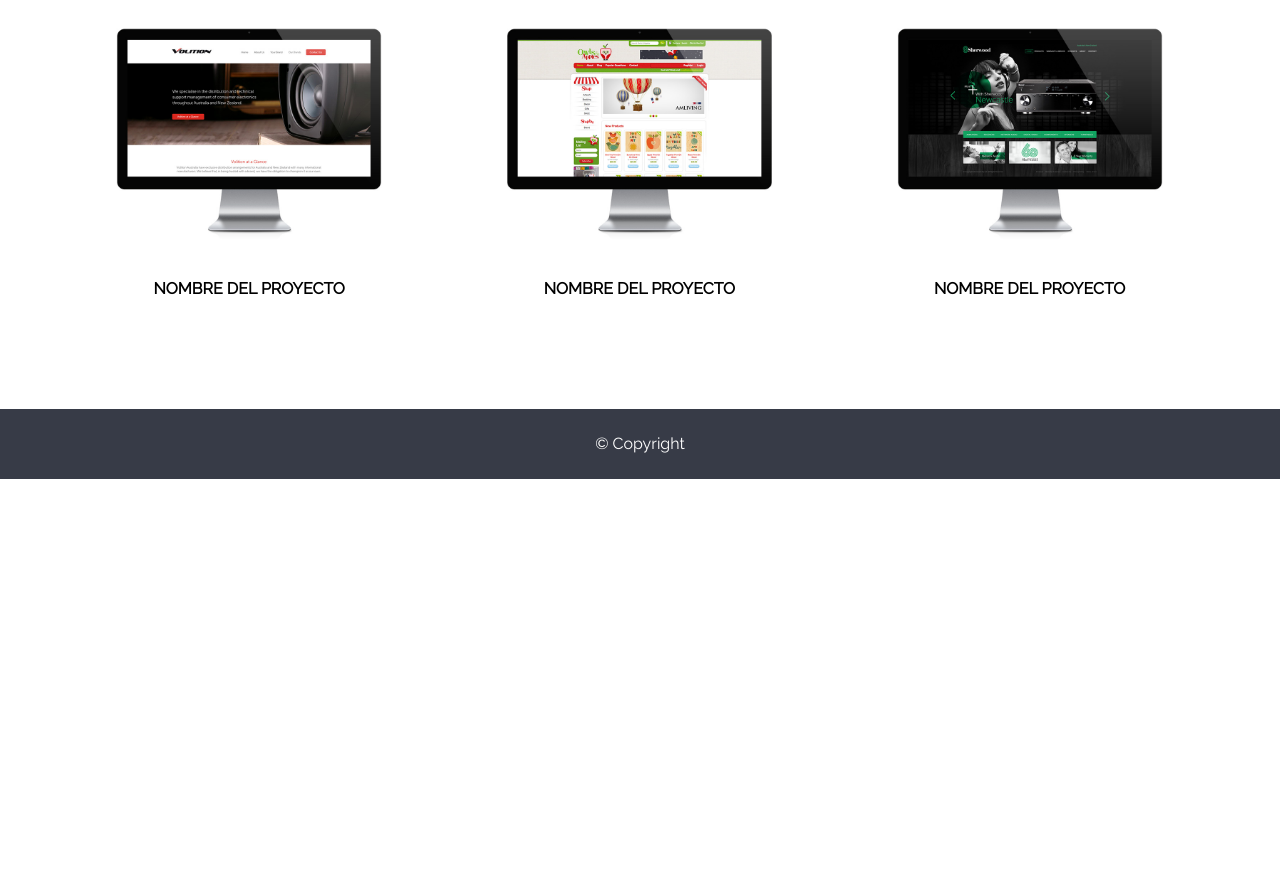
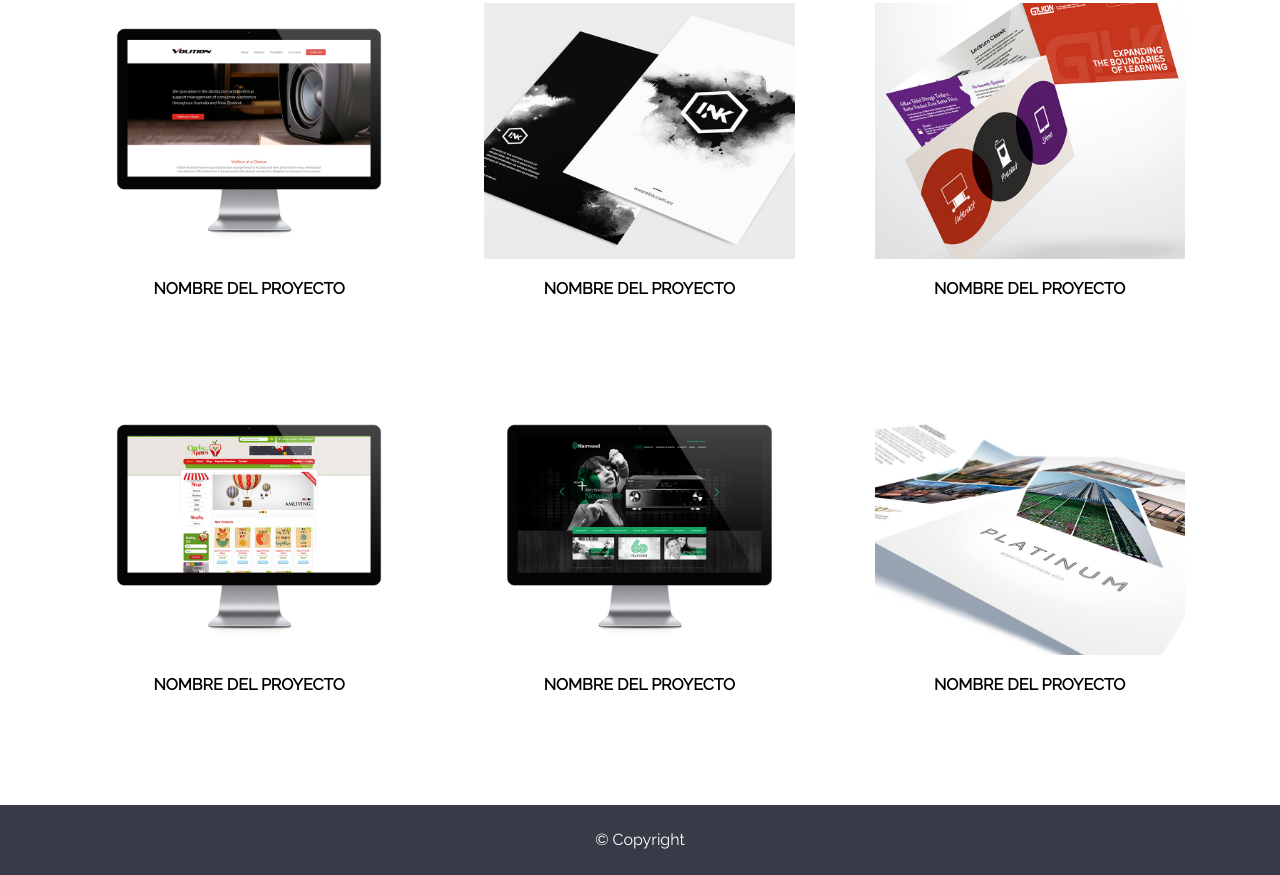
Before and after one commit to Pauliih/appLove2, a plain HTML site: page index.html in a window 1280 px wide. Shown: the part 3277-4152 px from the top of the page. Before the commit the page ends 3756 px from the top, so only its background shows below. Drawn offline with Linux system fonts and the light colour scheme.

Commit message:
completando imagenes

```diff
--- a/css/main.css
+++ b/css/main.css
@@ -192,6 +192,11 @@ div{
 	overflow: hidden;
 }
 
+.projects_row4 img{
+	width: 100%;
+	overflow: hidden;
+}
+
 .row{
 	padding: 40px;
 	width: 33.3%;
@@ -205,9 +210,9 @@ div{
 /*----------------------------------------*/
 footer{
 	text-align: center;
-  height: 70px;
-  background-color: #373b47;
-  color: white;
-  padding-top: 5px;
-  margin-top: 50px;
+  	height: 70px;
+	background-color: #373b47;
+	color: white;
+	padding-top: 5px;
+	margin-top: 50px;
 }
--- a/index.html
+++ b/index.html
@@ -33,6 +33,7 @@
 			 Lorem ipsum dolor sit amet, consectetur adipisicing elit, sed do eiusmod tempor incididuntut,<br>
 			 magna aliqua. Ut enim ad minim veniam, quis nostrud exercitation ullamco laboris.
 		  </h4>
+		  <!-- Creo 3 cajas para las imagenes y descripcion -->
 		  <div class="cajas-services">
 		  	<img src="assets/images/services-1.png" alt="services-1" class="services-1">
 			 <h5 class="text-uppercase mb-0">user interface design</h5>
@@ -100,11 +101,25 @@
 				<p class="text-uppercase txt-img">Nombre del proyecto</p>
 			</div>
 			<div class="row">
-				<img src="assets/images/work-10.jpg" alt="row3-10" class="row3-10">
+				<img src="assets/images/work-8.jpg" alt="row3-8" class="row3-8">
 				<p class="text-uppercase txt-img">Nombre del proyecto</p>
 			</div>
 			<div class="row">
-				<img src="assets/images/work-11.jpg" alt="row3-11" class="row3-11">
+				<img src="assets/images/work-9.jpg" alt="row3-8" class="row3-9">
+				<p class="text-uppercase txt-img">Nombre del proyecto</p>
+			</div>
+		</div>
+		<div class="container projects_row4">
+			<div class="row">
+				<img src="assets/images/work-10.jpg" alt="row4-7" class="row4-10">
+				<p class="text-uppercase txt-img">Nombre del proyecto</p>
+			</div>
+			<div class="row">
+				<img src="assets/images/work-11.jpg" alt="row4-10" class="row4-11">
+				<p class="text-uppercase txt-img">Nombre del proyecto</p>
+			</div>
+			<div class="row">
+				<img src="assets/images/work-12.jpg" alt="row4-11" class="row4-12">
 				<p class="text-uppercase txt-img">Nombre del proyecto</p>
 			</div>
 		</div>
```
